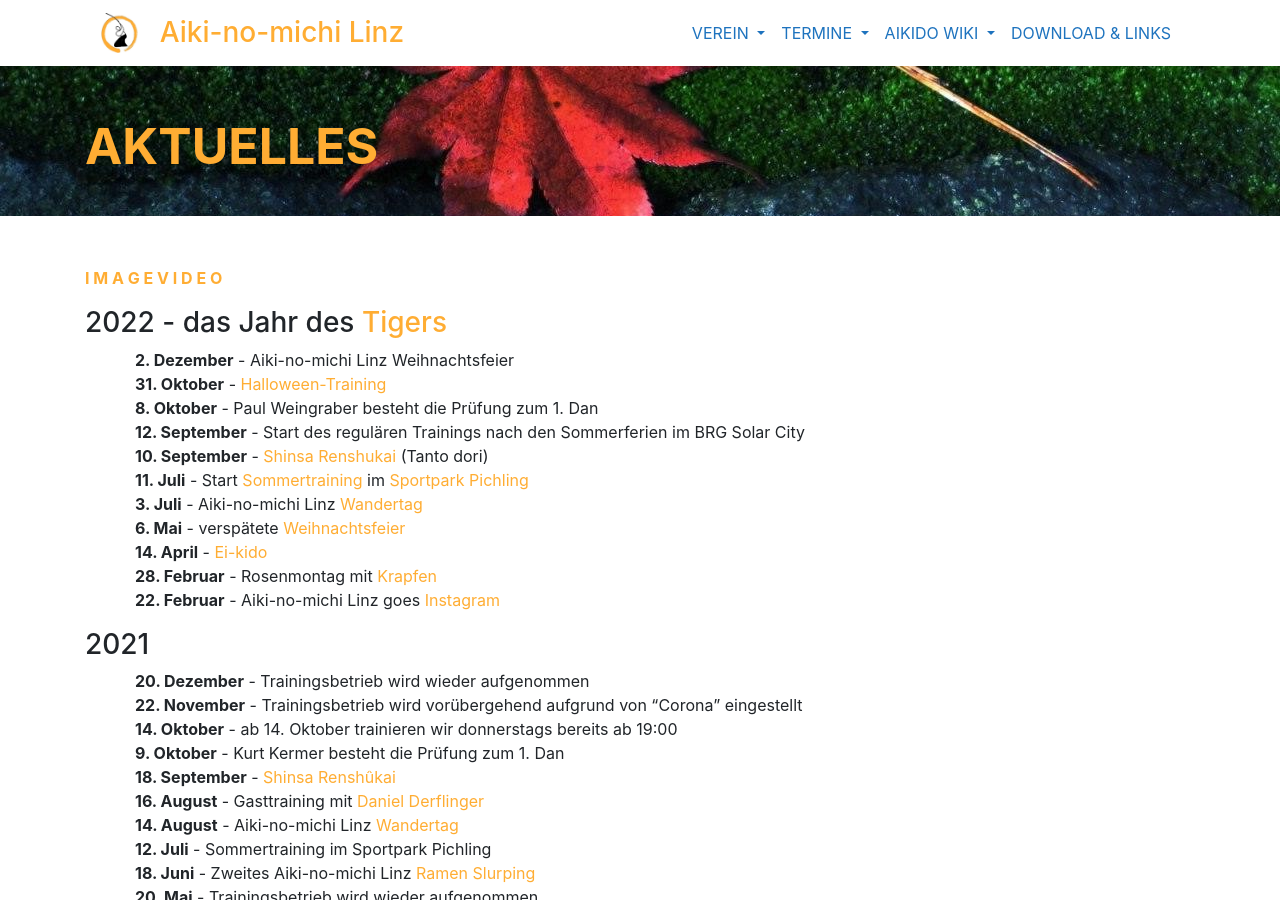
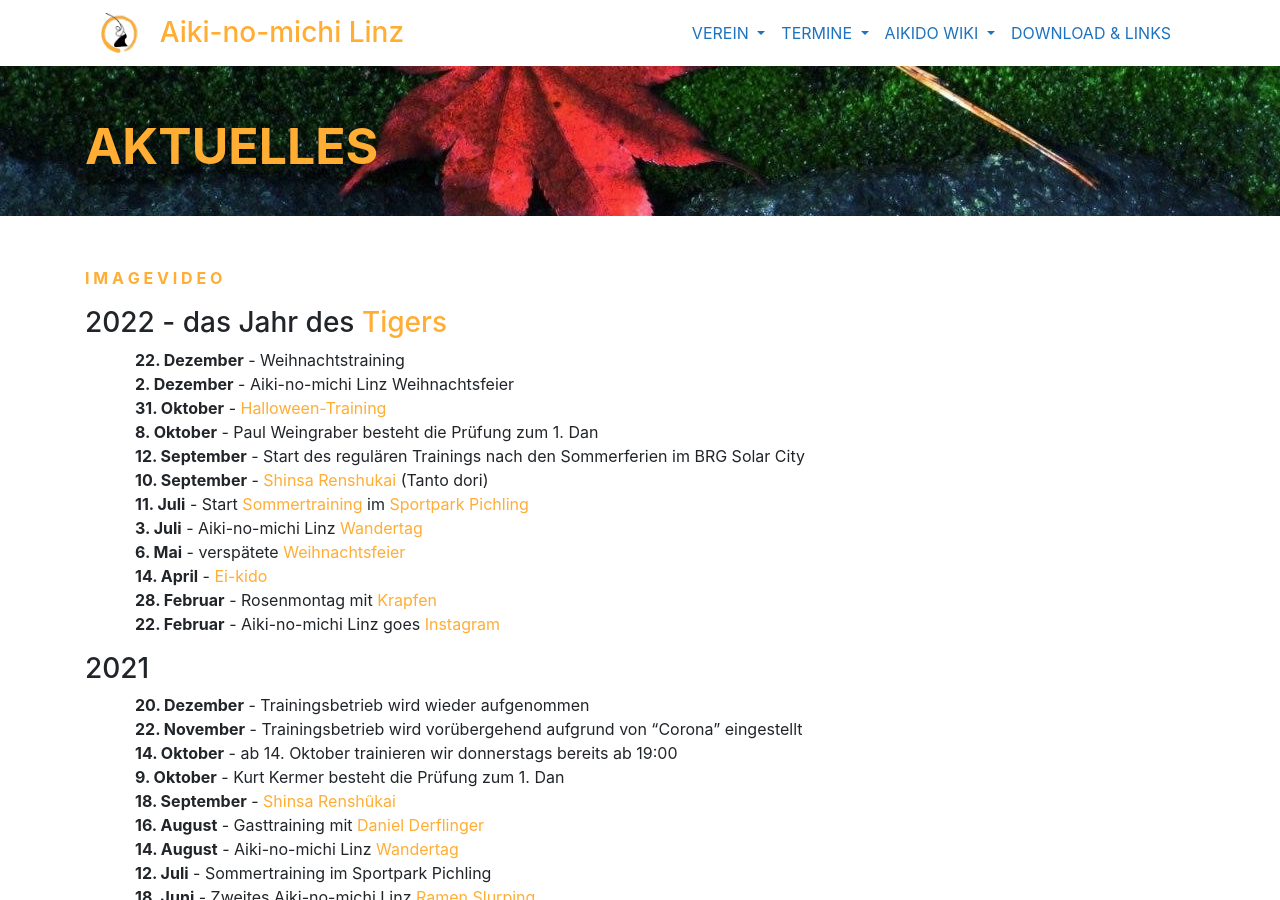
Before and after one commit to TWachs/aikinomichi-linz, a Jekyll site: the page built from aktuelles.md, in a window 1280 px wide and 900 px high. Built offline with Jekyll 4.4.1, drawn with Linux system fonts in a browser that asks for light colours; nearby versions of some CDN libraries.

Commit message:
Update aktuelles.md

```diff
--- a/aktuelles.md
+++ b/aktuelles.md
@@ -10,6 +10,7 @@ title: Aktuelles
 
 ### 2022 - das Jahr des [Tigers](https://www.facebook.com/aikinomichilinz/photos/a.1467842003430582/3048312818716818){:target="_blank"}
 
+* **22. Dezember** - Weihnachtstraining
 * **2. Dezember** - Aiki-no-michi Linz Weihnachtsfeier
 * **31. Oktober** - [Halloween-Training](https://www.facebook.com/photo?fbid=538221621646387&set=pcb.538221754979707){:target="_blank"}
 * **8. Oktober** - Paul Weingraber besteht die Prüfung zum 1. Dan
```
